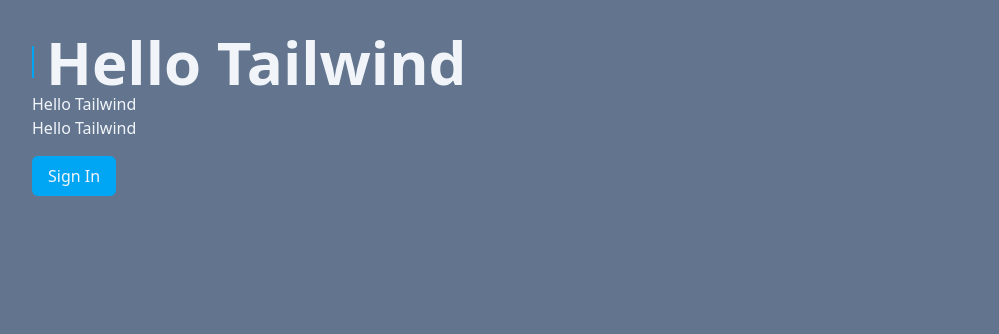
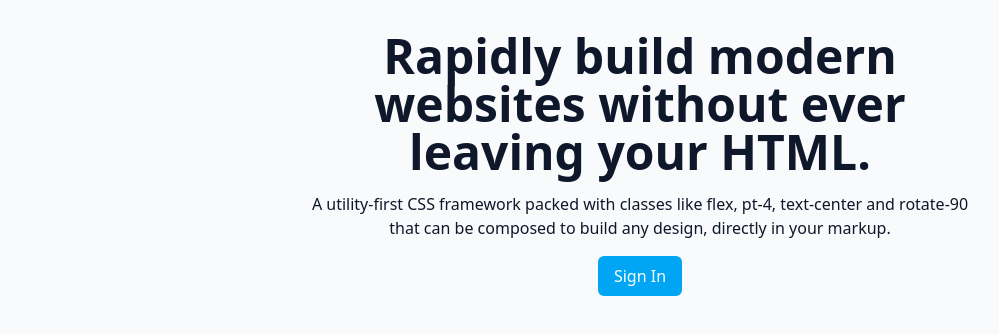
Before and after one commit to SergioMonteRi/next-tailwind-practice, a Next.js app: page / in a window 1280 px wide. Shown: the top 334 px of the page, without its empty margins (0-999 px from the left). Built offline with nearby package versions, Linux system fonts and the light colour scheme.

Commit message:
feat: update homepage layout and content for improved user experience

```diff
--- a/src/app/page.tsx
+++ b/src/app/page.tsx
@@ -1,13 +1,19 @@
 
 export default function Home() {
   return (
-   <div className="p-8 bg-slate-500 text-slate-100 h-screen">
-    <h1 className="font-bold text-3xl sm:text-5xl lg:text-6xl flex items-center gap-3 before:w-0.5 before:h-8 before:bg-sky-500 before:flex">Hello Tailwind</h1>
-    <h2>Hello Tailwind</h2>
-    <p>Hello Tailwind</p>
-    <button  disabled={false} className="bg-sky-500 px-4 py-2 rounded-md font-medium mt-4 enabled:hover:bg-sky-600 enabled:cursor-pointer disabled:opacity-60 disabled:cursor-not-allowed">
+   <div className="p-8 bg-slate-50 text-slate-900 dark:bg-slate-900 dark:text-slate-100 h-screen flex flex-col items-center text-center ">
+    <div className="max-w-2xl">
+
+    <h1 className="font-bold text-3xl sm:text-4xl lg:text-5xl">
+    Rapidly build modern websites without ever leaving your HTML.
+    </h1>
+    <p className="mt-4 dark:text-slate-400">
+    A utility-first CSS framework packed with classes like flex, pt-4, text-center and rotate-90 that can be composed to build any design, directly in your markup.
+    </p>
+    <button className="bg-sky-500 dark:bg-sky-400 text-white dark:text-sky-950 px-4 py-2 rounded-md font-medium mt-4 enabled:hover:bg-sky-600 enabled:cursor-pointer disabled:opacity-60 disabled:cursor-not-allowed">
       Sign In
     </button>
+    </div>
    </div>
   );
 }
```
